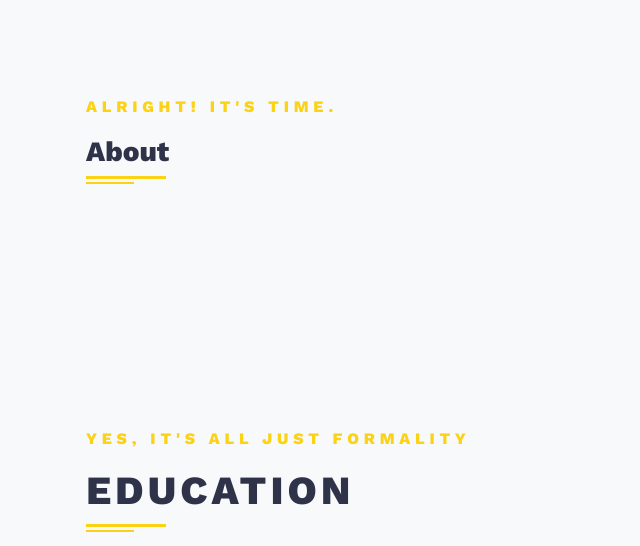
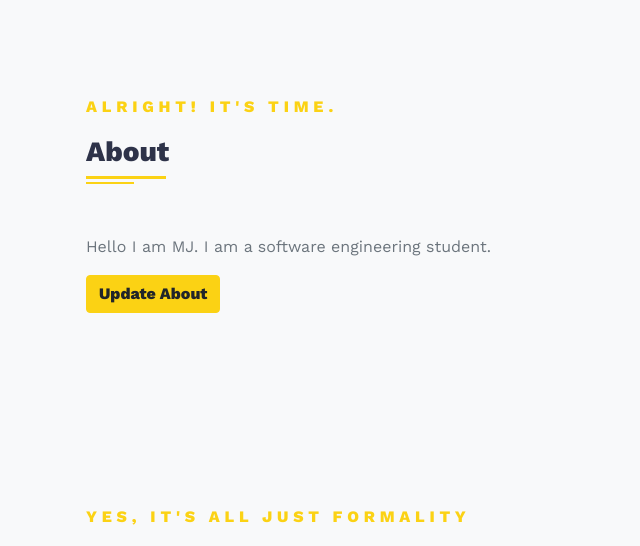
Before and after one commit to mokshjayanth/dream-resume, a Django app: page / in a window 1280 px wide. Shown: the part 699-1245 px from the top of the page, without its empty margins (0-640 px from the left). Run offline with Django 3.2, Linux system fonts and the light colour scheme; a user stored in the database is signed in; data comes from the database, SQL or seed files in the repository; both versions use the stored data as it was after the commit; some libraries are stand-ins or nearby versions.

Commit message:
update about

```diff
--- a/content/admin.py
+++ b/content/admin.py
@@ -6,5 +6,6 @@ from .models import *
 admin.site.register(Project)
 admin.site.register(Education)
 admin.site.register(Skill)
+admin.site.register(About)
 admin.site.register(User)
 admin.site.register(UserProfile)
--- a/content/models.py
+++ b/content/models.py
@@ -45,6 +45,13 @@ class Skill(models.Model):
     def __str__(self):
         return self.name
 
+
+class About(models.Model):
+    user_profile = models.ForeignKey(UserProfile, on_delete=models.CASCADE)
+    about = models.TextField()
+    is_there = models.BooleanField(default=False)
+
+
 def post_user_created(sender, instance, created, **kwargs):
     if created:
         UserProfile.objects.create(user=instance)
--- a/content/urls.py
+++ b/content/urls.py
@@ -8,6 +8,8 @@ urlpatterns = [
     path('eduform/', AddEdu.as_view(), name='add-edu'),
     path('proform/', AddPro.as_view(),name='add-pro'),
     path('skillform/', AddSkill.as_view(), name='add-skill'),
+    path('aboutform/', AddAbout.as_view(), name='add-about'),
+    path('aboutform/<int:pk>', UpdateAbout.as_view(), name='update-about'),
     path('pdf/<pk>/', pdf_view),
     path('eduform/detail/<int:pk>', DetailedEdu.as_view(),name="detailed-edu"),
     path('projectform/detail/<int:pk>', DetailedPro.as_view(),name="detailed-project"),
--- a/content/views.py
+++ b/content/views.py
@@ -44,12 +44,36 @@ class Index(LoginRequiredMixin,ListView):
         qs1 = Education.objects.all().filter(user_profile =user.userprofile)
         qs2 = Skill.objects.all().filter(user_profile =user.userprofile)
         qs3 = Project.objects.all().filter(user_profile =user.userprofile)
+        qs4 = About.objects.all().filter(user_profile =user.userprofile)
         context = super().get_context_data(**kwargs)
         context['education'] = qs1
         context['skills'] = qs2
         context['projects'] = qs3
+        context['about'] = qs4
         return context
 
+class AddAbout(LoginRequiredMixin, CreateView):
+    template_name = "content/about_form.html"
+    model = About
+    form_class = AboutForm
+
+    def get_success_url(self):
+        return reverse("home")
+
+    def form_valid(self, form):
+        about = form.save(commit=False)
+        about.user_profile = self.request.user.userprofile
+        about.is_there = True
+        about.save()
+        return super().form_valid(form)
+
+class UpdateAbout(LoginRequiredMixin, UpdateView):
+    template_name = "content/about_form.html"
+    queryset = About.objects.all()
+    form_class = AboutForm
+
+    def get_success_url(self):
+        return "/"
 
 class DetailedEdu(DetailView):
     template_name = "content/detail_edu.html"
--- a/templates/index.html
+++ b/templates/index.html
@@ -24,10 +24,23 @@
           <h2 class="h3 lined">About</h2>
         </header>
         {% if request.user.username == 'moksh_jayanth' %}
+        {% for item in about %}
         <p class="lead text-muted">Ever since I was little, I've always wanted to work in an <strong class="text-dark">Amazing Software Develeopment Team </strong>that would build a revolutionary app which would make a great impact on people's lives. I am always inspired by such great developers and I aspire to become one.</p>
         <p class="text-muted">Hello, My name is Moksh Jayanth. I am Software Engineering student based in Bangalore, India. As for my work, I am a starter, currently looking for hands-on industrial experience.</p>
-        <p class="text-muted mb-0">I love coding, I would love to apply my theoretical knowledge. Apply the skills that I have learned and explore new opportunities to build my practical portfolio. </p>
+        <p class="text-muted mb-0">I love coding, I would love to apply my theoretical knowledge. Apply the skills that I have learned and explore new opportunities to build my practical portfolio. </p></br>
+        <a class="btn btn-primary" href = {% url 'content:update-about' item.pk %}>Update About</a>
+        {% endfor %}
+        {% else %}
+            {% for item in about %}
 
+            <p class="text-muted">{{item.about}}</p>
+
+            {% if item.is_there %}
+            <a class="btn btn-primary" href = {% url 'content:update-about' item.pk %}>Update About</a>
+            {% endif %}
+            {% empty %}
+            <a class="btn btn-primary" href = {% url 'content:add-about' %}>Add About</a>
+            {% endfor %}
         {% endif %}
       </div>
     </section>
--- a/templates/registration/login.html
+++ b/templates/registration/login.html
@@ -9,7 +9,8 @@
     {{form|crispy}}
     <br>
     <button type="submit" class="btn btn-primary mb-3">Login</button>
-    <p class="text-muted mb-0"><span class="text-primary">** </span>use <span class="text-primary">'moksh_jayanth'</span> and <br> <span class="text-primary">'projectpassword'</span> as sample<br> credentials.</p>
+    <p style="text-align:center;"><span class="text-primary">*</span> Don't have an account? <a href={% url 'signup' %}>Sign Up</a></p>
+    <p><span class="text-primary">** </span>use <span class="text-primary">'moksh_jayanth'</span> and <br> <span class="text-primary">'projectpassword'</span> as sample<br> login credentials.</p>
   </form>
 </div>
 
```
Also changed, not shown: content/forms.py (+8 -0 lines), content/templates/content/about_form.html (added, +19 -0 lines), content/migrations/0002_auto_20220320_0719.py (added), content/migrations/0003_about_is_there.py (added), content/migrations/0004_rename_description_about_about.py (added), db.sqlite3.
